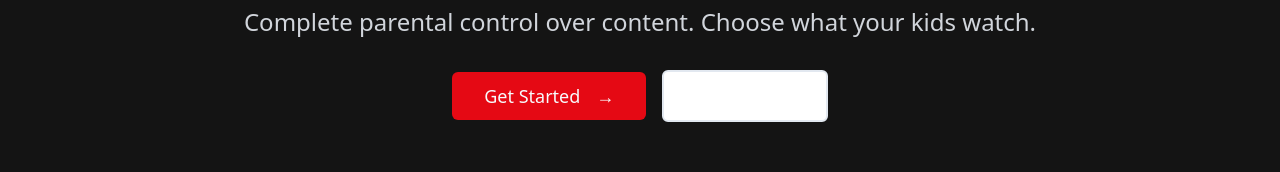
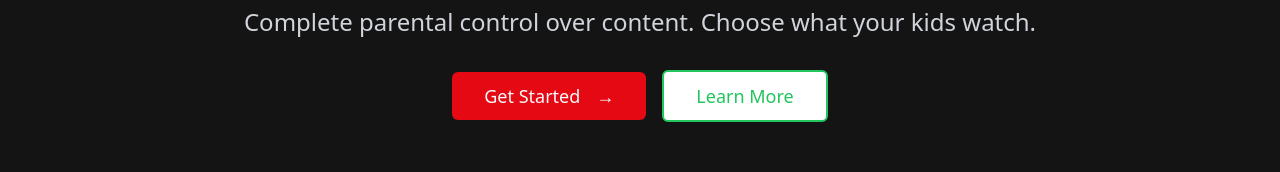
Before and after one commit to jaemiey/safeflix, a React (Vite) app: page / in a window 1280 px wide. Shown: the part 274-446 px from the top of the page. Built offline with nearby package versions, Linux system fonts and the light colour scheme.

Commit message:
Update button color to green
Changed the button color to green for improved visibility and aesthetics.
[skip gpt_engineer]

```diff
--- a/src/pages/Index.tsx
+++ b/src/pages/Index.tsx
@@ -87,7 +87,7 @@ const Index = () => {
                 localStorage.setItem('safeflix-last-page', 'learn-more');
                 navigate("/learn-more");
               }}
-              className="text-lg px-8 py-6 border-2 hover:bg-white/10 transition-all duration-300"
+              className="text-lg px-8 py-6 border-2 border-green-500 text-green-500 hover:bg-green-500/10 transition-all duration-300"
             >
               Learn More
             </Button>
```
